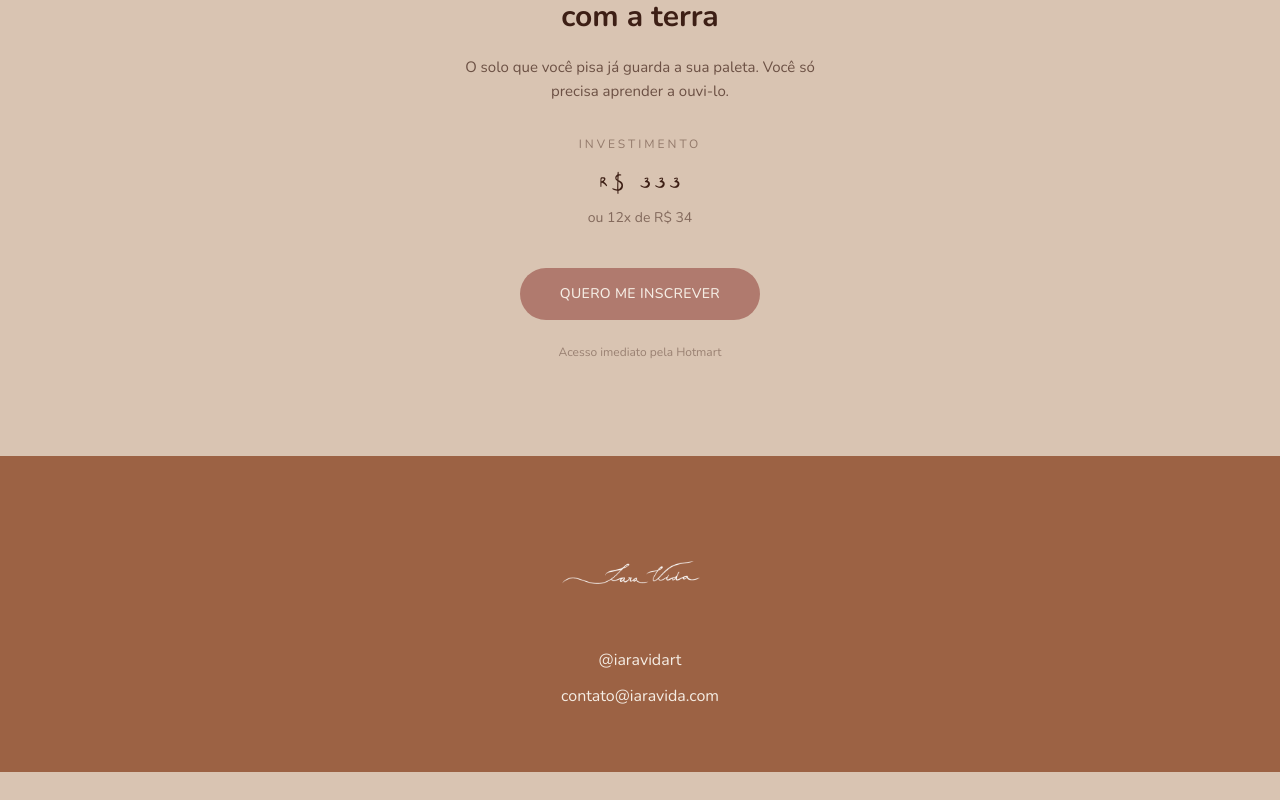
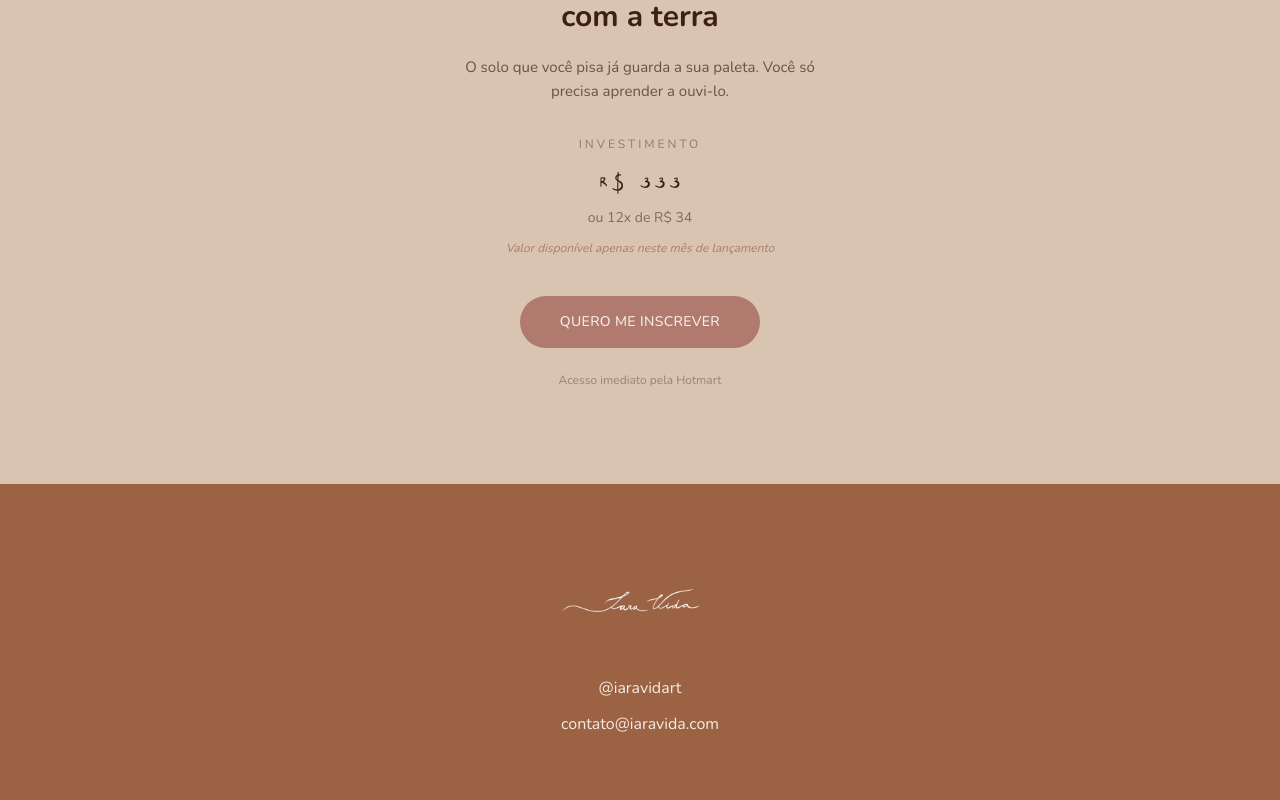
Before and after one commit to williamvidart/iaravida, a Next.js app: page /curso in a window 1280 px wide. Shown: the part 5159-5959 px from the top of the page. Before the commit the page ends 5931 px from the top, so only its background shows below. Built offline with nearby package versions, Linux system fonts and the light colour scheme.

Commit message:
Add launch month pricing note

```diff
--- a/app/curso/page.tsx
+++ b/app/curso/page.tsx
@@ -412,6 +412,7 @@ export default function CursoPage() {
               <p className="text-xs uppercase tracking-[0.25em] text-terra/45 mb-1">investimento</p>
               <p className="font-grandenhas text-5xl text-terra leading-none">R$ 333</p>
               <p className="mt-1 text-sm text-terra/55">ou 12x de R$ 34</p>
+              <p className="mt-3 text-xs text-rosa italic">Valor disponível apenas neste mês de lançamento</p>
             </div>
           </Reveal>
 
```
